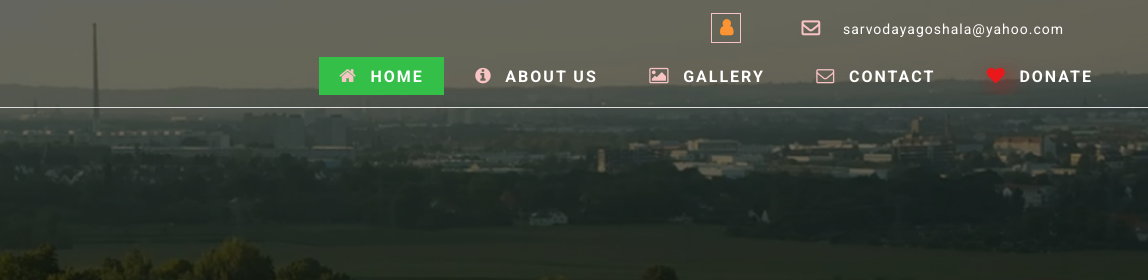
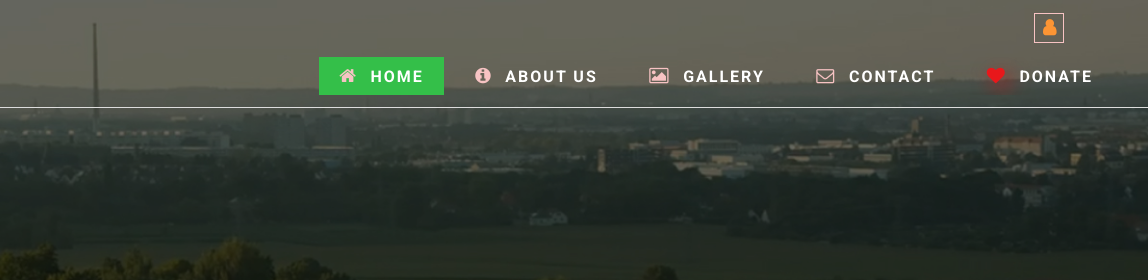
Before and after one commit to anirudh007-h/SarvodayGoshala.github.io, a plain HTML site: page index.html in a window 1280 px wide. Shown: the top 280 px of the page, 132-1280 px from the left. Drawn offline with nearby package versions, Linux system fonts and the light colour scheme; a script that the page names is missing.

Commit message:
Update index.html

```diff
--- a/index.html
+++ b/index.html
@@ -55,8 +55,8 @@
 												class="fa fa-user" aria-hidden="true"></i></a> </li>
 
 <!-- 									<li><i class="fa fa-phone" aria-hidden="true"></i> +918855873779</li> -->
-									<li><i class="fa fa-envelope-o" aria-hidden="true"></i> <a
-											href="mailto:info@example.com">sarvodayagoshala@yahoo.com</a></li>
+<!-- 									<li><i class="fa fa-envelope-o" aria-hidden="true"></i> <a
+											href="mailto:info@example.com">sarvodayagoshala@yahoo.com</a></li> -->
 								</ul>
 							</div>
 							<div class="clearfix"> </div>
```
